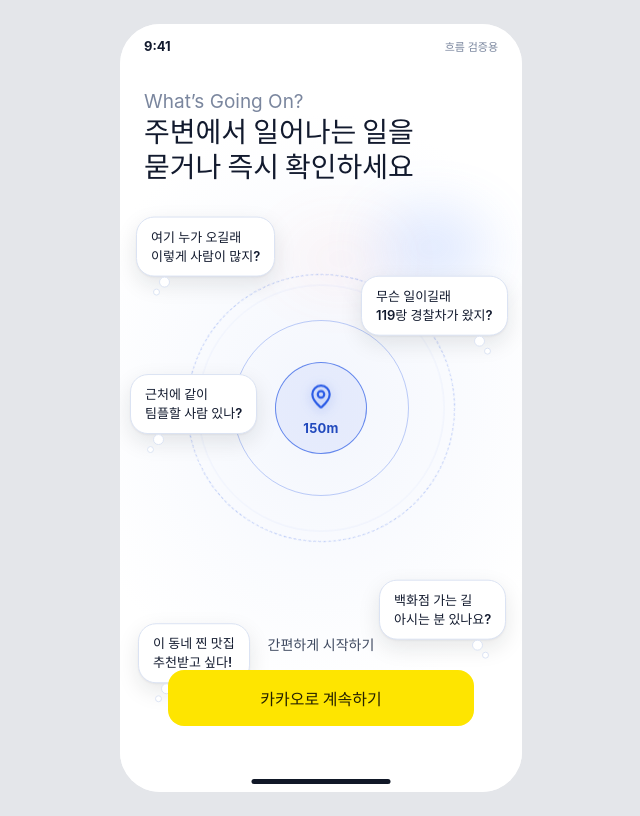
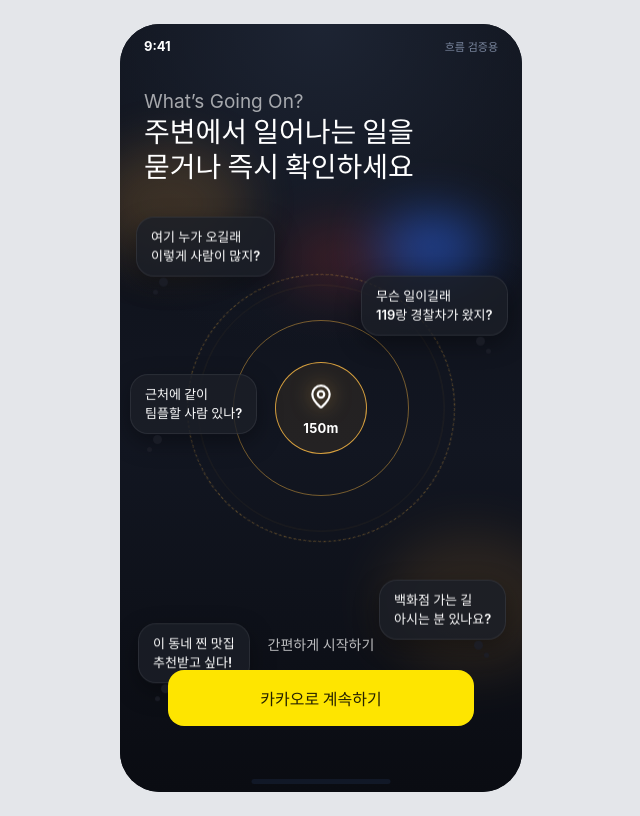
Before and after one commit to WGO-What-s-Going-On/Frontend, a React (Vite) app: page / in a window 1280 px wide. Shown: the whole page, without its empty margins (319-959 px from the left). Built offline with nearby package versions, Linux system fonts and the light colour scheme; a web font is replaced by a local one.

Commit message:
Revert "로그인 첫 화면 연출을 밝은 배경으로"
This reverts commit 319562b5904670d4139089047b6fe4c6119db72a.

```diff
--- a/src/design-system.css
+++ b/src/design-system.css
@@ -559,25 +559,21 @@ html { -webkit-tap-highlight-color: transparent; }
 .ux-board-header .ux-sort-filter { margin-right: 17px; }
 
 /* ======================================================================
-   로그인 첫 화면: 반경 150m + 사람들의 질문 말풍선 (밝은 배경)
+   로그인 첫 화면: 밤거리 + 반경 150m + 사람들의 질문 말풍선
    ====================================================================== */
 .login-night-shell,
 .login-night-shell .status-bar,
 .login-night-screen {
-  color: var(--c-ink);
+  color: #fff;
   background:
-    radial-gradient(90% 55% at 50% 50%, #f3f6fd 0%, rgba(255, 255, 255, 0) 70%),
-    #fff;
+    radial-gradient(120% 60% at 50% 0%, #1d2433 0%, rgba(13, 16, 24, 0) 70%),
+    linear-gradient(#0d1018 0%, #121621 55%, #0a0c12 100%);
 }
-.login-night-shell .status-bar { background: transparent; color: var(--c-ink); }
-.login-night-screen > .eyebrow.blue { color: var(--c-mute) !important; }
-.login-night-screen .hero { color: var(--c-ink); }
-.login-night-screen .start-card {
-  border: 0 !important;
-  background: transparent !important;
-  box-shadow: none !important;
-}
-.login-night-screen .start-card h3 { margin: 0; color: var(--c-body); text-align: center; font-size: 14px; font-weight: 500; }
+.login-night-shell .status-bar { background: transparent; color: #fff; }
+.login-night-shell .prototype-label { color: rgba(255, 255, 255, .55); }
+.login-night-screen > .eyebrow { color: rgba(255, 255, 255, .6); }
+.login-night-screen .hero { color: #fff; }
+.login-night-screen .start-card h3 { color: rgba(255, 255, 255, .72); }
 
 .login-night {
   position: absolute;
@@ -587,20 +583,21 @@ html { -webkit-tap-highlight-color: transparent; }
   pointer-events: none;
 }
 
-/* 멀리서 번지는 사이렌 불빛 (밝은 배경에서는 아주 옅게) */
+/* 멀리 보이는 사이렌·가로등 불빛 (흐릿한 빛 번짐) */
 .night-light {
   position: absolute;
   border-radius: 50%;
-  filter: blur(30px);
+  filter: blur(26px);
+  opacity: .5;
 }
-.night-light-red { top: 200px; left: 40%; width: 120px; height: 70px; background: #ff6b6b; animation: night-siren-red 1.6s ease-in-out infinite; }
-.night-light-blue { top: 190px; left: 64%; width: 110px; height: 66px; background: #5b8cff; animation: night-siren-blue 1.6s ease-in-out infinite; }
-.night-light-warm,
-.night-light-warm-two { display: none; }
-@keyframes night-siren-red { 0%, 100% { opacity: .22; } 50% { opacity: .05; } }
-@keyframes night-siren-blue { 0%, 100% { opacity: .05; } 50% { opacity: .22; } }
+.night-light-red { top: 200px; left: 40%; width: 120px; height: 70px; background: #ff3b3b; animation: night-siren-red 1.6s ease-in-out infinite; }
+.night-light-blue { top: 190px; left: 64%; width: 110px; height: 66px; background: #2f6bff; animation: night-siren-blue 1.6s ease-in-out infinite; }
+.night-light-warm { top: 120px; left: -30px; width: 160px; height: 120px; background: #f2a43a; opacity: .18; }
+.night-light-warm-two { bottom: 120px; right: -40px; width: 180px; height: 140px; background: #f2a43a; opacity: .12; }
+@keyframes night-siren-red { 0%, 100% { opacity: .55; } 50% { opacity: .15; } }
+@keyframes night-siren-blue { 0%, 100% { opacity: .12; } 50% { opacity: .55; } }
 
-/* 반경 150m: 가운데 내 위치(파랑)와 동심원 */
+/* 반경 150m: 가운데 위치 핀과 금빛 동심원 */
 .night-radius {
   position: absolute;
   top: 50%;
@@ -615,10 +612,10 @@ html { -webkit-tap-highlight-color: transparent; }
   border-radius: 50%;
   transform: translate(-50%, -50%);
 }
-.night-ring-inner { width: 92px; height: 92px; border: 1.5px solid rgba(43, 92, 230, .7); background: rgba(43, 92, 230, .07); }
-.night-ring-middle { width: 176px; height: 176px; border: 1px solid rgba(43, 92, 230, .3); }
-.night-ring-outer { width: 268px; height: 268px; border: 1px dashed rgba(43, 92, 230, .3); animation: night-ring-turn 40s linear infinite; }
-.night-ring-scan { width: 92px; height: 92px; border: 1.5px solid rgba(43, 92, 230, .55); animation: night-scan 3.2s ease-out infinite; }
+.night-ring-inner { width: 92px; height: 92px; border: 1.5px solid rgba(245, 181, 68, .85); background: rgba(245, 181, 68, .08); }
+.night-ring-middle { width: 176px; height: 176px; border: 1px solid rgba(245, 181, 68, .45); }
+.night-ring-outer { width: 268px; height: 268px; border: 1px dashed rgba(245, 181, 68, .35); animation: night-ring-turn 40s linear infinite; }
+.night-ring-scan { width: 92px; height: 92px; border: 1.5px solid rgba(245, 181, 68, .7); animation: night-scan 3.2s ease-out infinite; }
 @keyframes night-ring-turn { to { transform: translate(-50%, -50%) rotate(360deg); } }
 @keyframes night-scan {
   0% { width: 92px; height: 92px; opacity: .9; }
@@ -628,8 +625,8 @@ html { -webkit-tap-highlight-color: transparent; }
   position: absolute;
   top: -22px;
   left: -13px;
-  color: var(--c-accent);
-  filter: drop-shadow(0 2px 6px rgba(43, 92, 230, .35));
+  color: #fff;
+  filter: drop-shadow(0 0 10px rgba(245, 181, 68, .6));
   animation: night-pin-float 3.2s ease-in-out infinite;
 }
 @keyframes night-pin-float { 0%, 100% { transform: translateY(0); } 50% { transform: translateY(-4px); } }
@@ -638,7 +635,7 @@ html { -webkit-tap-highlight-color: transparent; }
   top: 12px;
   left: 0;
   transform: translateX(-50%);
-  color: var(--c-accent-press);
+  color: #fff;
   font-size: 13px;
   font-weight: 700;
   letter-spacing: .02em;
@@ -653,11 +650,13 @@ html { -webkit-tap-highlight-color: transparent; }
 .night-bubble > span {
   display: block;
   padding: 10px 14px;
-  color: var(--c-ink);
-  border: 1px solid var(--c-line);
+  color: #fff;
+  border: 1px solid rgba(255, 255, 255, .08);
   border-radius: 18px;
-  background: #fff;
-  box-shadow: 0 1px 2px rgba(23, 25, 30, .05), 0 8px 22px rgba(23, 25, 30, .1);
+  background: rgba(28, 31, 40, .82);
+  box-shadow: 0 8px 24px rgba(0, 0, 0, .35);
+  -webkit-backdrop-filter: blur(6px);
+  backdrop-filter: blur(6px);
   font-size: 13px;
   font-weight: 600;
   line-height: 1.45;
@@ -669,12 +668,11 @@ html { -webkit-tap-highlight-color: transparent; }
 .night-bubble > span::after {
   content: '';
   position: absolute;
-  border: 1px solid var(--c-line);
   border-radius: 50%;
-  background: #fff;
+  background: rgba(28, 31, 40, .82);
 }
-.night-bubble > span::before { width: 9px; height: 9px; bottom: -12px; left: 22px; }
-.night-bubble > span::after { width: 5px; height: 5px; bottom: -20px; left: 16px; }
+.night-bubble > span::before { width: 9px; height: 9px; bottom: -11px; left: 22px; }
+.night-bubble > span::after { width: 5px; height: 5px; bottom: -19px; left: 16px; }
 .night-bubble-siren > span::before,
 .night-bubble-lost > span::before { left: auto; right: 22px; }
 .night-bubble-siren > span::after,
@@ -703,3 +701,10 @@ html { -webkit-tap-highlight-color: transparent; }
   .night-bubble { opacity: 1; animation: none; }
   .night-bubble > span, .night-pin, .night-ring-outer, .night-ring-scan, .night-light { animation: none; }
 }
+.login-night-screen > .eyebrow.blue { color: rgba(255, 255, 255, .62) !important; }
+.login-night-screen .start-card {
+  border: 0 !important;
+  background: transparent !important;
+  box-shadow: none !important;
+}
+.login-night-screen .start-card h3 { margin: 0; text-align: center; font-size: 14px; font-weight: 500; }
```
